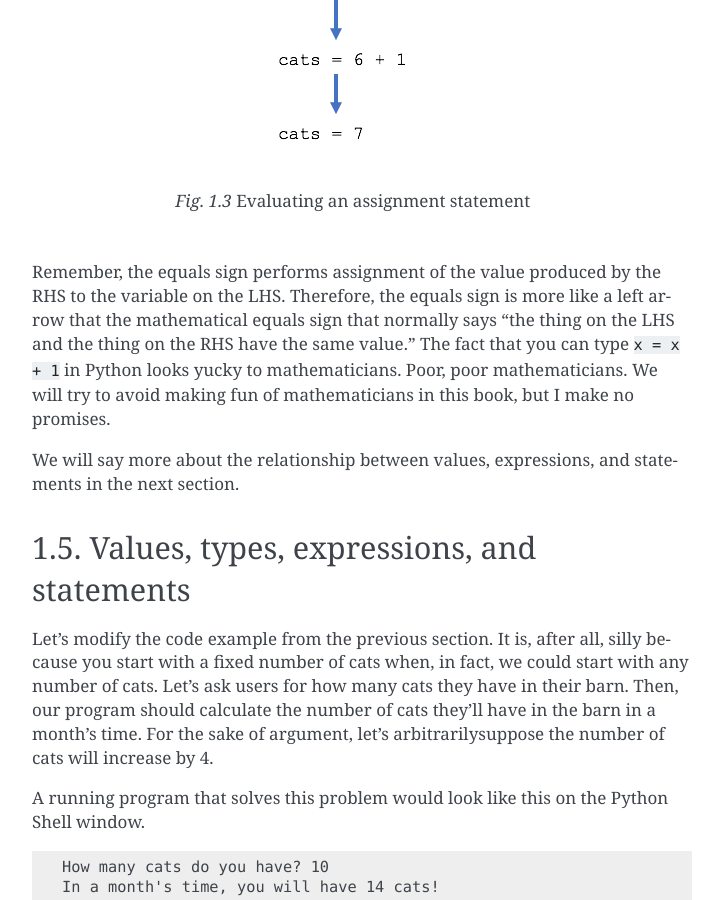
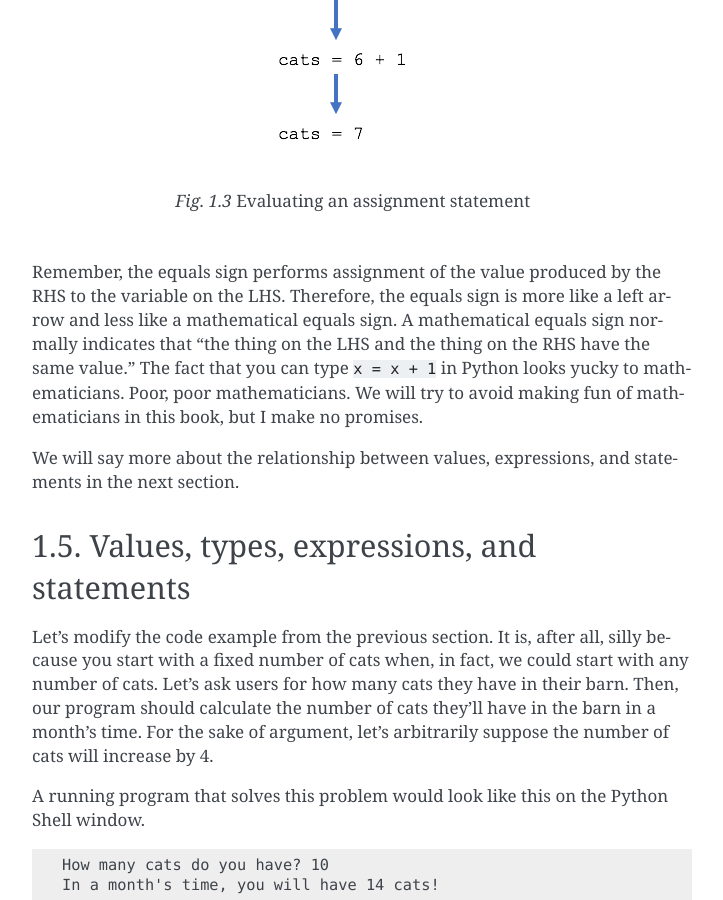
Before and after one commit to jbshep/conversational-python, a Sphinx documentation site: the page built from docs/source/ch1_basicio_types.rst, in a window 1280 px wide and 900 px high, scrolled down 11323 px. Shown: the whole window, without its empty margins (388-1111 px from the left). Built offline with Sphinx 7.4.7, drawn with Linux system fonts in a browser that asks for light colours; some of the changed text lies outside the part shown.

Commit message:
Errors found by Sarah S. in Fall 2026

```diff
--- a/docs/source/ch1_basicio_types.rst
+++ b/docs/source/ch1_basicio_types.rst
@@ -354,12 +354,12 @@
 typically stick to lowercase.
 
 Remember how I said variable names can't have spaces in them?  Let's try it
-anyway.  What if we changed ``firstname`` to ``first_name``?
-
-.. code-block:: python
-
-   first_name = input("What is your name? ")
-   print("Hello,", first_name)
+anyway.  What if we changed ``firstname`` to ``first name``?
+
+.. code-block:: python
+
+   first name = input("What is your name? ")
+   print("Hello,", first name)
 
 Run it and watch our program crash and burn.  It's a good things computers don't
 have feelings because ours would probably be feeling rather abused right now.
@@ -530,7 +530,8 @@
 
 Remember, the equals sign performs assignment of the value produced by the RHS
 to the variable on the LHS.  Therefore, the equals sign is more like a left
-arrow that the mathematical equals sign that normally says "the thing on the LHS
+arrow and less like a mathematical equals sign.  A mathematical equals sign
+normally indicates that "the thing on the LHS
 and the thing on the RHS have the same value."  The fact that you can type
 ``x = x + 1`` in Python looks yucky to mathematicians.  Poor, poor mathematicians.
 We will try to avoid making fun of mathematicians in this book, but I make
@@ -546,7 +547,7 @@
 silly because you start with a fixed number of cats when, in fact, we could
 start with any number of cats.  Let's ask users for how many cats they have in
 their barn.  Then, our program should calculate the number of cats they'll have
-in the barn in a month's time.  For the sake of argument, let's arbitrarilysuppose
+in the barn in a month's time.  For the sake of argument, let's arbitrarily suppose
 the number of cats will increase by 4.
 
 A running program that solves this problem would look like this on the Python
```
Also changed, not shown: other parts of docs/source/ch1_basicio_types.rst (+6 -4 lines).
